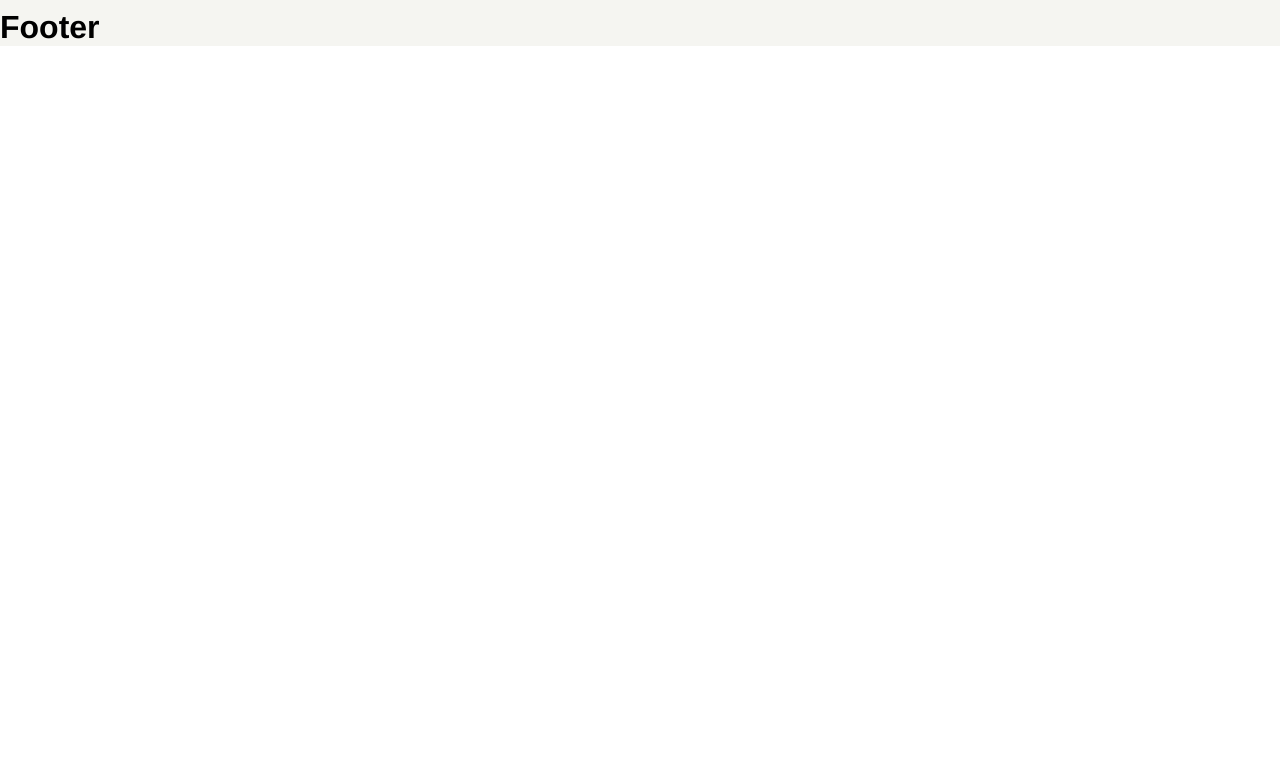
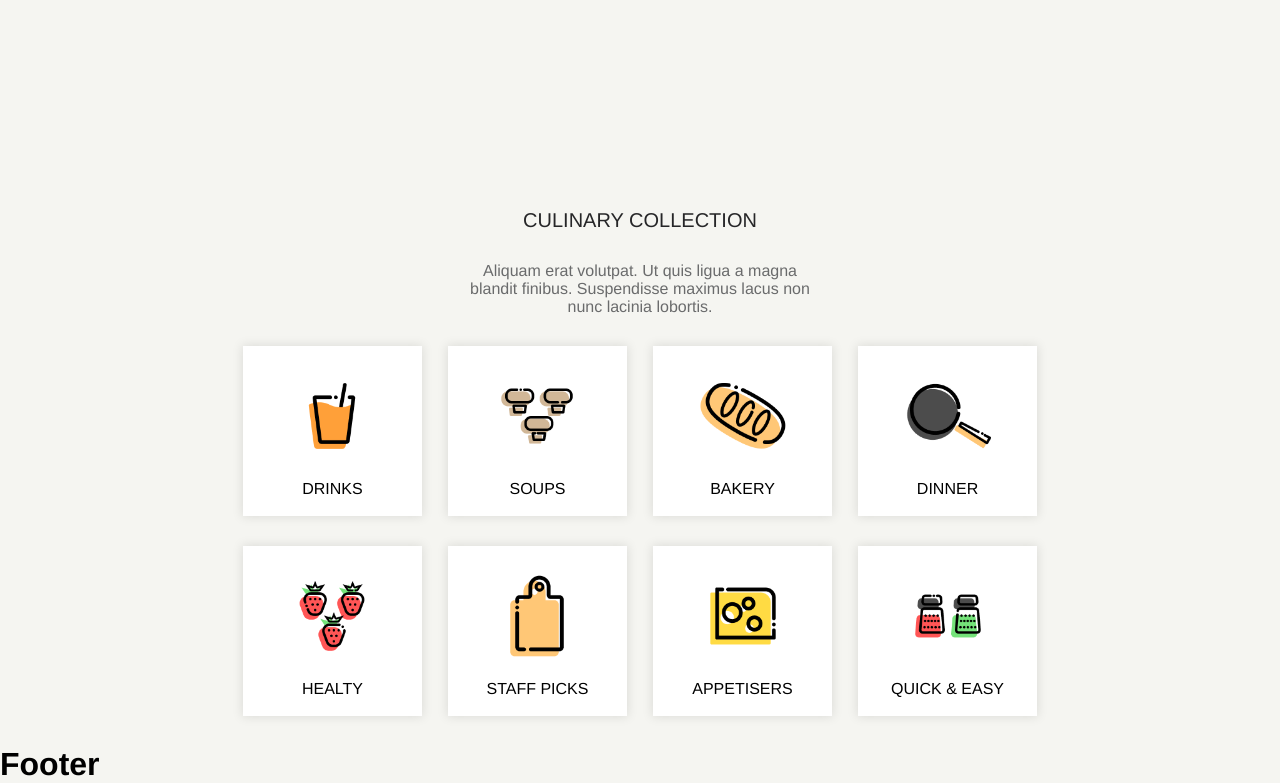
Before and after one commit to ParisiA02/proj-html-vuejs, a Vue app: page / in a window 1280 px wide. Shown: the part 2293-3076 px from the top of the page. Before the commit the page ends 2339 px from the top, so only its background shows below. Built offline with nearby package versions, Linux system fonts and the light colour scheme.

Commit message:
added collection

```diff
--- /dev/null
+++ b/src/components/Collection.vue
@@ -0,0 +1,94 @@
+<template>
+  <div class="collection-container">
+      <div class="collection-title title">
+          CULINARY COLLECTION
+      </div>
+      <div class="collection-subtitle subtitle">
+          Aliquam erat volutpat. Ut quis ligua a magna blandit finibus. Suspendisse maximus lacus non nunc lacinia lobortis.
+      </div>
+      <div class="card-container">
+          <div class="icon-container">
+                <img src="../assets/drinks-recipes.png" alt="icon-pic">
+              <div class="icon-text">
+                  DRINKS
+              </div>
+          </div>
+          <div class="icon-container">
+              <img src="../assets/soups-recipes.png" alt="icon-pic">
+              <div class="icon-text">
+                  SOUPS
+              </div>
+          </div>
+          <div class="icon-container">
+              <img src="../assets/baking-recipes.png" alt="icon-pic">
+              <div class="icon-text">
+                  BAKERY
+              </div>
+          </div>
+          <div class="icon-container">
+              <img src="../assets/dinner-recipes.png" alt="icon-pic">
+              <div class="icon-text">
+                  DINNER
+              </div>
+          </div>
+          <div class="icon-container">
+              <img src="../assets/healthy-recipes.png" alt="icon-pic">
+              <div class="icon-text">
+                  HEALTY
+              </div>
+          </div>
+          <div class="icon-container">
+              <img src="../assets/staff-picks.png" alt="icon-pic">
+              <div class="icon-text">
+                  STAFF PICKS
+              </div>
+          </div>
+          <div class="icon-container">
+              <img src="../assets/premium-recipes.png" alt="icon-pic">
+              <div class="icon-text">
+                  APPETISERS
+              </div>
+          </div>
+          <div class="icon-container">
+              <img src="../assets/quick-easy-recipes.png" alt="icon-pic">
+              <div class="icon-text">
+                  QUICK & EASY
+              </div>
+          </div>
+      </div>
+  </div>
+</template>
+
+<script>
+export default {
+  name: 'Collection'
+}
+</script>
+
+<style>
+    .collection-container{
+        width: 62%;
+        margin: 0 auto;
+    }
+    .collection-title{
+        margin-top: 200px;
+    }
+    .card-container{
+        display: flex;
+        justify-content: space-between;
+        flex-wrap: wrap;
+    }
+    .icon-container{
+        width: calc(90% / 4);
+        height: 170px;
+        margin-bottom: 30px;
+        background-color: white;
+        text-align: center;
+        box-shadow: 0px 0px 10px 1px rgba(0,0,0,0.10);
+    }
+    .icon-container img{
+        width: 100px;
+        height: 100px;
+        margin: 20px 0 10px 0;
+    }
+</style>
--- a/src/components/Main.vue
+++ b/src/components/Main.vue
@@ -3,6 +3,7 @@
         <Jumbotron/>
         <Journal/>
         <Recipes/>
+        <Collection/>
     </div>
 </template>
 
@@ -11,13 +12,15 @@
 import Jumbotron from '../components/Jumbotron.vue'
 import Journal from '../components/Journal.vue'
 import Recipes from '../components/Recipes.vue'
+import Collection from '../components/Collection.vue'
 
 export default {
   name: 'Main',
   components:{
       Jumbotron,
       Journal,
-      Recipes
+      Recipes,
+      Collection
   }
 }
 </script>
--- a/src/components/Recipes.vue
+++ b/src/components/Recipes.vue
@@ -1,9 +1,9 @@
 <template>
     <div class="recipes-container">
-       <span class="recipes-title">
+       <span class="recipes-title title">
            POPULAR RECIPES
        </span>
-       <span class="recipes-subtitle">
+       <span class="recipes-subtitle subtitle">
            Aliquam erat volutpat. Ut quis ligula a magna blandit finibus. Suspendisse maximus lacus non nunc lacinia lobortis.
        </span>
        <div class="recipes-column-container">
@@ -65,13 +65,13 @@ export default {
         width: 62%;
         margin: 0 auto;
     }
-    .recipes-title{
+    .title{
         text-align: center;
         display: block;
         font-size: 20px;
         color: #262628;
     }
-    .recipes-subtitle{
+    .subtitle{
         margin: 30px auto;
         width: 45%;
         text-align: center;
```
